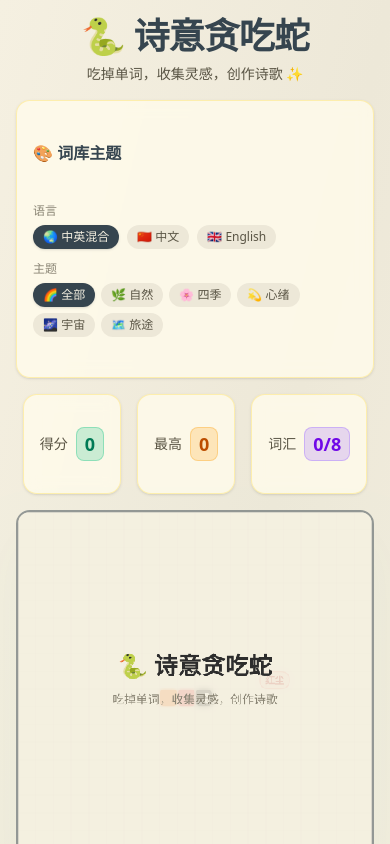
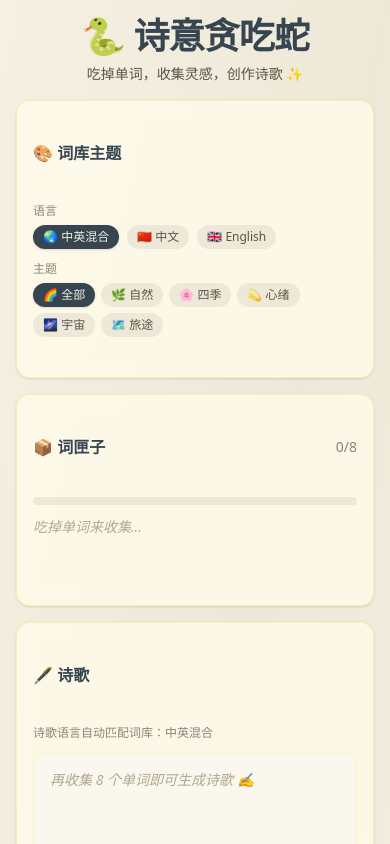
Before and after one commit to zeld-maker/snake-word-poetry-Lily, a Next.js app: page / in a window 390 px wide. Shown: the top 844 px of the page. Built offline with nearby package versions, Linux system fonts and the light colour scheme.

Commit message:
461013ee-3f15-4cb3-a562-9b5581ea3d54

```diff
--- a/src/app/page.tsx
+++ b/src/app/page.tsx
@@ -734,15 +734,10 @@
         </p>
       </header>
 
-      {/* Mobile: Theme Selector above game */}
-      <div className="w-full max-w-md mx-auto lg:hidden mb-4">
-        {renderThemeSelector()}
-      </div>
-
       {/* Main Layout */}
       <div className="flex flex-col lg:flex-row gap-6 items-start justify-center w-full max-w-5xl mx-auto">
-        {/* Left: Game Area */}
-        <div className="flex flex-col items-center">
+        {/* Game Area — order-2 on mobile (below panel), order-1 on desktop (left) */}
+        <div className="flex flex-col items-center order-2 lg:order-1">
           {/* Score Panel */}
           <div className="flex gap-4 mb-4">
             <Card className="bg-amber-50/80 border-amber-200/60 backdrop-blur-sm">
@@ -850,12 +845,10 @@
           </div>
         </div>
 
-        {/* Right: Panel */}
-        <div className="w-full lg:w-80 flex flex-col gap-4">
-          {/* Desktop: Theme Selector */}
-          <div className="hidden lg:block">
-            {renderThemeSelector()}
-          </div>
+        {/* Panel — order-1 on mobile (above game), order-2 on desktop (right) */}
+        <div className="w-full lg:w-80 flex flex-col gap-4 order-1 lg:order-2">
+          {/* Theme Selector (always visible, above game on mobile, in panel on desktop) */}
+          {renderThemeSelector()}
 
           {/* ─── Word Collection Box ─────────────────────────── */}
           <Card className="bg-amber-50/80 border-amber-200/60 backdrop-blur-sm">
```
